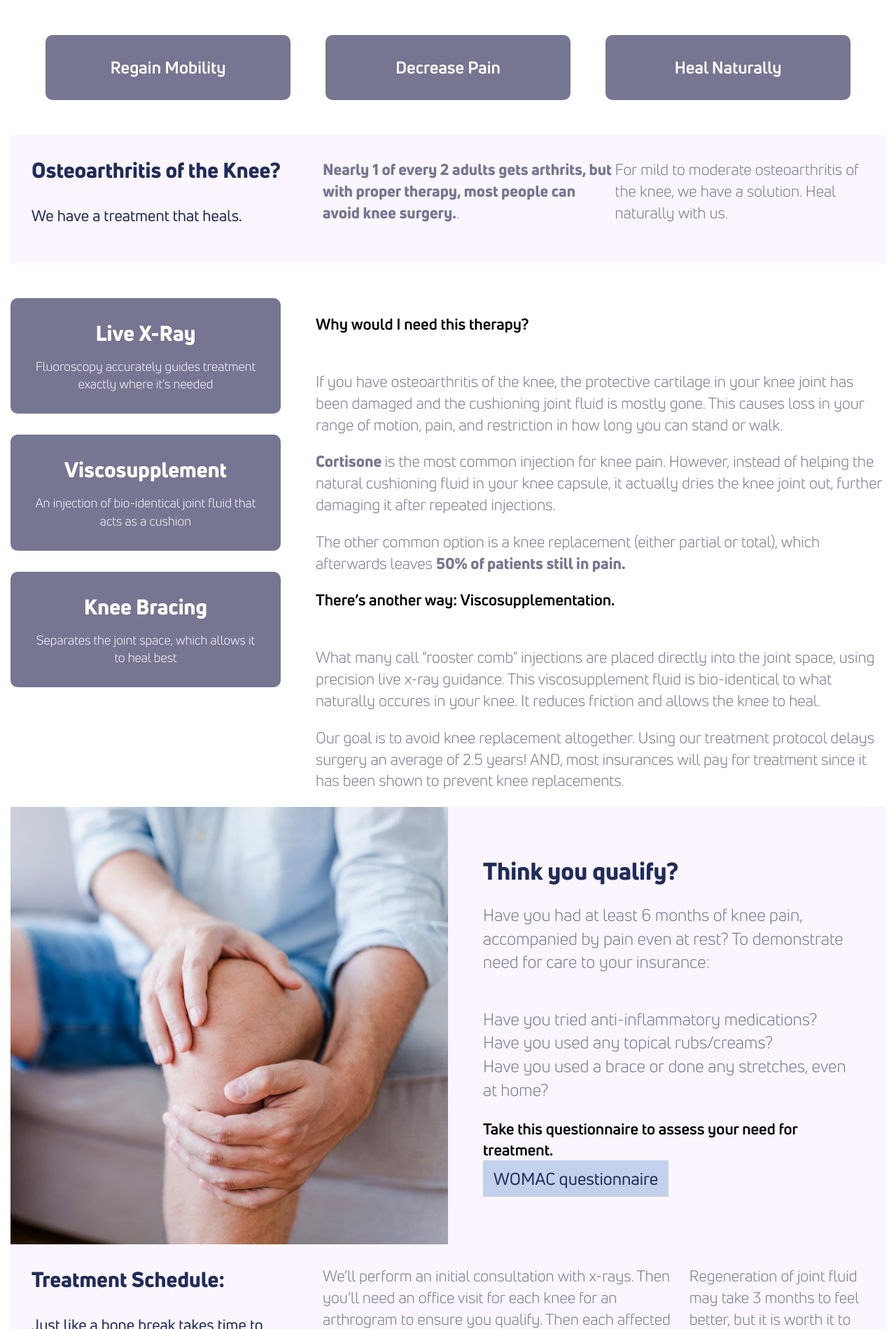
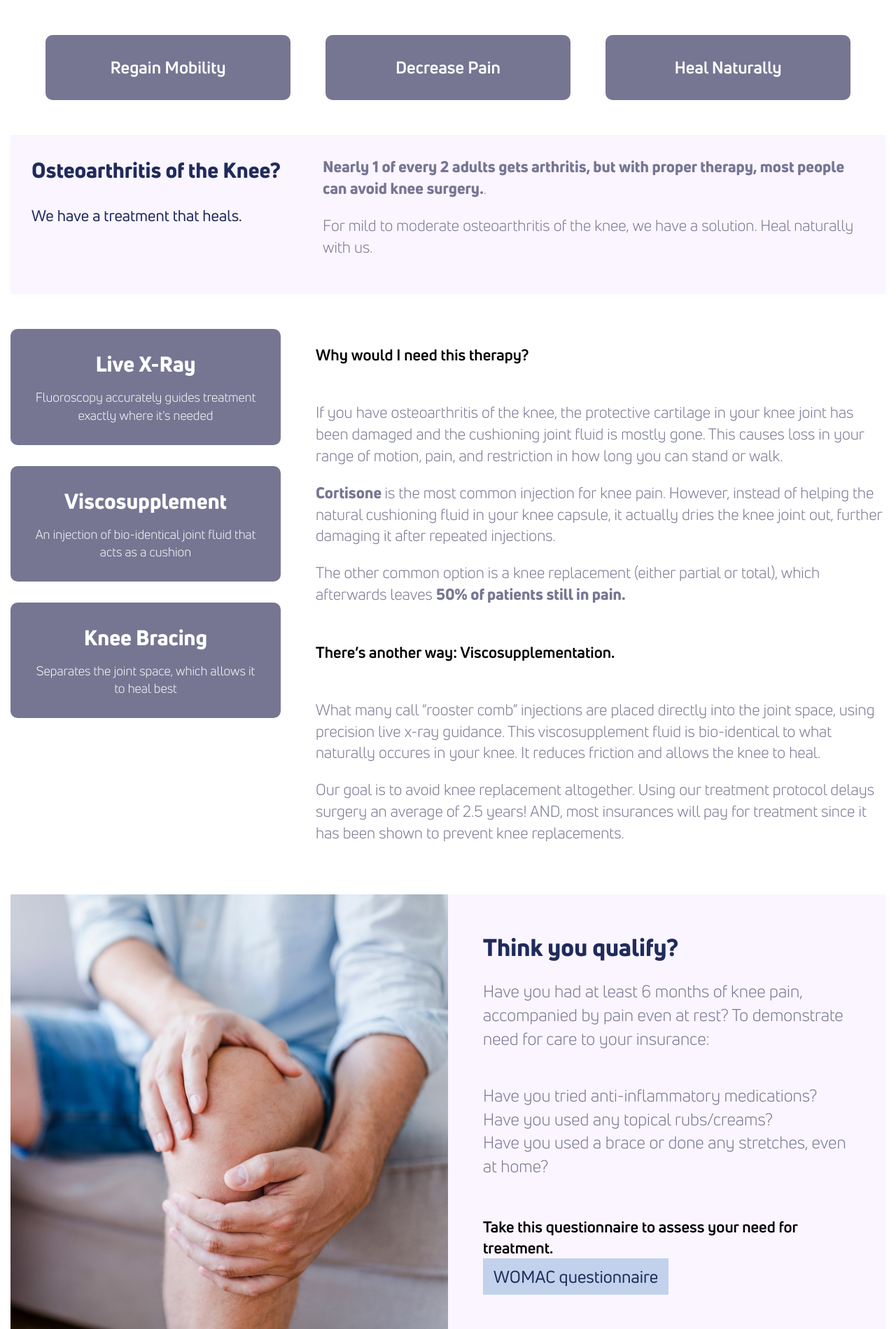
Before and after one commit to theneverwoods/gerstenberg.clinic, a Jekyll site: the page built from services/knee.html, in a window 1280 px wide. Shown: the part 499-2398 px from the top of the page at 70% size. Built offline with Jekyll 4.4.1, drawn with Linux system fonts in a browser that asks for light colours.

Commit message:
css fixes on evox and knee pages

```diff
--- a/css/evox.scss
+++ b/css/evox.scss
@@ -3,6 +3,10 @@
 ---
 
 @import "variables";
+
+h3:not(:first-child) {
+    padding-top: 3rem;
+}
 
 
 .video + .row {
@@ -26,3 +30,7 @@
 		}
 	}
 }/* Scss Document */
+
+.video + .row .two-thirds {
+	padding-bottom: 50px;
+}
--- a/css/knee.scss
+++ b/css/knee.scss
@@ -3,6 +3,14 @@
 ---
 
 @import "variables";
+
+h3:not(:first-child) {
+    padding-top: 3rem;
+}
+
+.blurb .two-thirds {
+	display: block;
+}
 
 
 .blurb + .row {
@@ -26,3 +34,11 @@
 		}
 	}
 }
+
+.blurb + .row .two-thirds {
+	padding-bottom: 50px;
+}
+
+.tiles + .blurb {
+	margin-top: 50px;
+}
--- a/services/knee.html
+++ b/services/knee.html
@@ -28,7 +28,7 @@ redirect_from: /knee-pain
 		<p>We have a treatment that heals.</p>
 	</div>
 	<div class="two-thirds">
-		<p> <b>Nearly 1 of every 2 adults gets arthrits, but with proper therapy, most people can avoid knee surgery.</b>.</p>
+		<p> <b>Nearly 1 of every 2 adults gets arthritis, but with proper therapy, most people can avoid knee surgery.</b>.</p>
 		<p>For mild to moderate osteoarthritis of the knee,  we have a solution.  Heal naturally with us.</p>
 	</div>
 </div>
@@ -46,8 +46,6 @@ redirect_from: /knee-pain
 		<div class="card dark">
 			<h2>Knee Bracing</h2>
 			<p>Separates the joint space, which allows it to heal best</p>
-		</div>
-		<div height="10px">
 		</div>
 	</div>
 	<div class="two-thirds">
@@ -76,9 +74,6 @@ redirect_from: /knee-pain
 	</div>
 </div>
 
-<div Height="20px">
-</div>
-
 <div class="row light blurb">
 	<div class="third">
 		<h2>Treatment Schedule:</h2>
```
